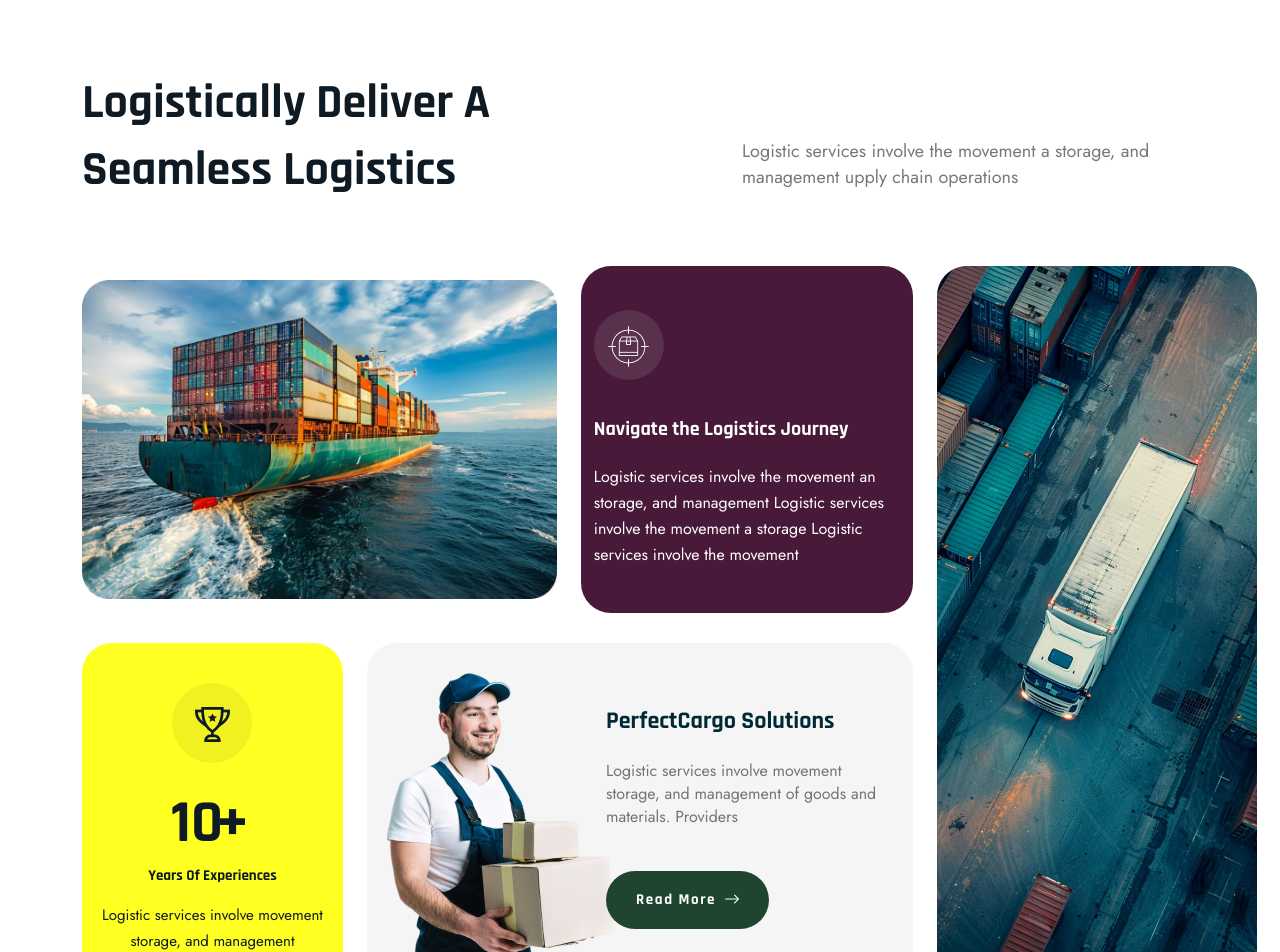
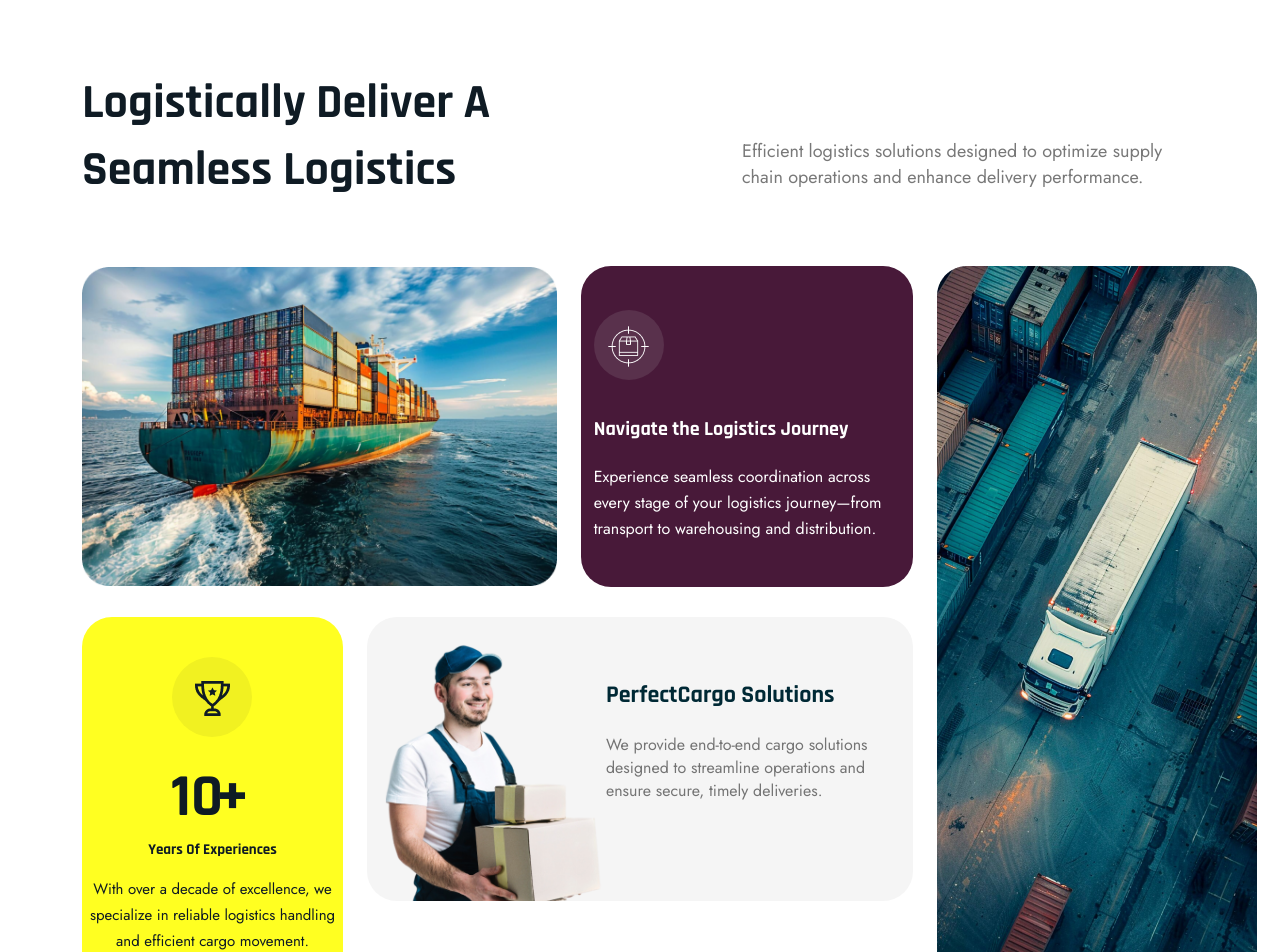
Before and after one commit to v-siddarth/Logistics_nextJs-main, a Next.js app: page /about in a window 1280 px wide. Shown: the part 2120-3072 px from the top of the page. Built offline with nearby package versions, Linux system fonts and the light colour scheme.

Commit message:
change about us content

```diff
--- a/src/components/homes/home-1/DeliverHomeOne.tsx
+++ b/src/components/homes/home-1/DeliverHomeOne.tsx
@@ -1,4 +1,3 @@
-
 import React from 'react';
 
 const DeliverHomeOne = () => {
@@ -17,7 +16,10 @@ const DeliverHomeOne = () => {
             </div>
             <div className="col-lg-4 col-md-12">
               <div className="deliver-title-discription">
-                <p>Logistic services involve the movement a  storage, and management upply chain operations</p>
+                <p>
+                  Efficient logistics solutions designed to optimize supply chain operations
+                  and enhance delivery performance.
+                </p>
               </div>
             </div>
           </div>
@@ -36,7 +38,10 @@ const DeliverHomeOne = () => {
                     </div>
                     <div className="deliver-content">
                       <h2><a href="#">Navigate the Logistics Journey</a></h2>
-                      <p>Logistic services involve the movement an storage, and management Logistic services involve the movement a  storage Logistic services involve the movement </p>
+                      <p>
+                        Experience seamless coordination across every stage of your logistics
+                        journey—from transport to warehousing and distribution.
+                      </p>
                     </div>
                   </div>
                 </div>
@@ -51,7 +56,10 @@ const DeliverHomeOne = () => {
                       <h2>10</h2>
                       <span>+</span>
                       <h6>Years Of Experiences</h6>
-                      <p>Logistic services involve movement storage, and management </p>
+                      <p>
+                        With over a decade of excellence, we specialize in reliable logistics
+                        handling and efficient cargo movement.
+                      </p>
                     </div>
                   </div>
                 </div>
@@ -59,10 +67,10 @@ const DeliverHomeOne = () => {
                   <div className="delivery-single-box wow fadeInUp" data-wow-delay="0.8s">
                     <div className="delivery-content">
                       <h4>PerfectCargo Solutions</h4>
-                      <p>Logistic services involve movement storage, and management of goods and materials. Providers </p>
-                      <div className="packpro-btn about">
-                        <a href="#">Read More <i className="bi bi-arrow-right"></i></a>
-                      </div>
+                      <p>
+                        We provide end-to-end cargo solutions designed to streamline operations
+                        and ensure secure, timely deliveries.
+                      </p>
                     </div>
                   </div>
                 </div>
```
